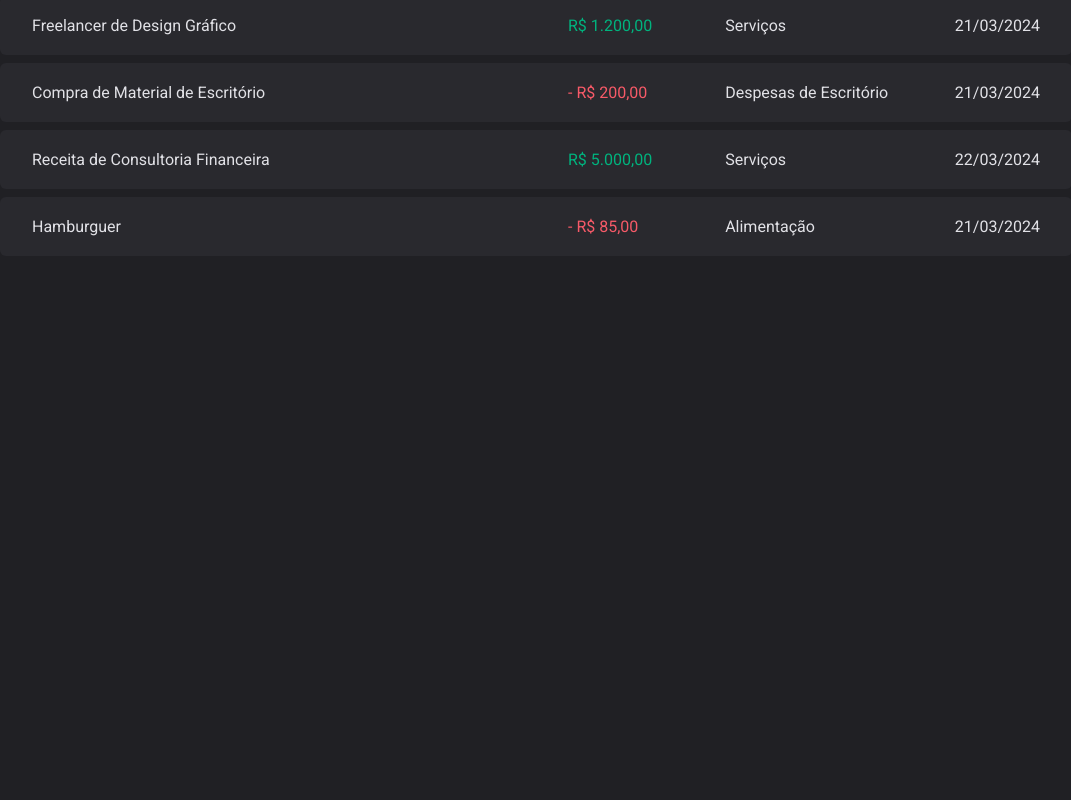
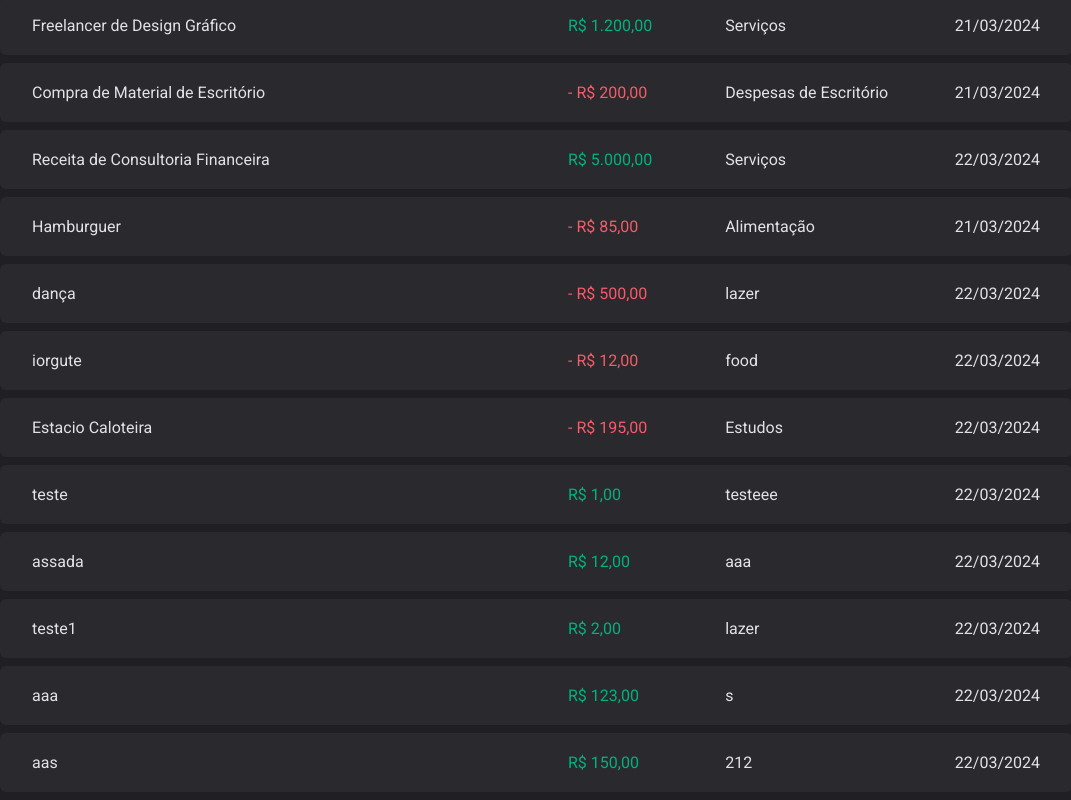
Before and after one commit to PedroMarquesN/control-money, a React (Vite) app: page / in a window 1280 px wide. Shown: the part 909-1709 px from the top of the page, without its empty margins (104-1175 px from the left). Before the commit the page ends 1173 px from the top, so only its background shows below. Built offline with nearby package versions, Linux system fonts and the light colour scheme; data requests are answered from the project's data file; the HTML template or start-up script is replaced by a standard one.

Commit message:
Feat: finish addnewtransaction

```diff
--- a/package.json
+++ b/package.json
@@ -14,6 +14,7 @@
     "@hookform/resolvers": "^3.3.4",
     "@radix-ui/react-dialog": "^1.0.5",
     "@radix-ui/react-radio-group": "^1.1.3",
+    "axios": "^1.6.8",
     "phosphor-react": "^1.4.1",
     "react": "^18.2.0",
     "react-dom": "^18.2.0",
--- a/server.json
+++ b/server.json
@@ -1,7 +1,7 @@
 {
   "transactions": [
     {
-      "id": 1,
+      "id": "1",
       "description": "Desenvolvimento de Site",
       "type": "income",
       "category": "Venda",
@@ -9,7 +9,7 @@
       "createdAt": "2024-03-21T16:50:28.831Z"
     },
     {
-      "id": 2,
+      "id": "2",
       "description": "Consultoria em Marketing",
       "type": "income",
       "category": "Serviços",
@@ -17,7 +17,7 @@
       "createdAt": "2024-03-21T17:20:00.000Z"
     },
     {
-      "id": 3,
+      "id": "3",
       "description": "Aluguel do Escritório",
       "type": "outcome",
       "category": "Despesas Fixas",
@@ -25,7 +25,7 @@
       "createdAt": "2024-03-21T18:15:00.000Z"
     },
     {
-      "id": 4,
+      "id": "4",
       "description": "Venda de Produtos",
       "type": "income",
       "category": "Comércio",
@@ -33,7 +33,7 @@
       "createdAt": "2024-03-21T19:30:00.000Z"
     },
     {
-      "id": 5,
+      "id": "5",
       "description": "Conta de Luz",
       "type": "outcome",
       "category": "Despesas de Energia",
@@ -41,7 +41,7 @@
       "createdAt": "2024-03-21T20:45:00.000Z"
     },
     {
-      "id": 6,
+      "id": "6",
       "description": "Manutenção do Veículo",
       "type": "outcome",
       "category": "Despesas de Transporte",
@@ -49,7 +49,7 @@
       "createdAt": "2024-03-21T21:10:00.000Z"
     },
     {
-      "id": 7,
+      "id": "7",
       "description": "Freelancer de Design Gráfico",
       "type": "income",
       "category": "Serviços",
@@ -57,7 +57,7 @@
       "createdAt": "2024-03-21T22:25:00.000Z"
     },
     {
-      "id": 8,
+      "id": "8",
       "description": "Compra de Material de Escritório",
       "type": "outcome",
       "category": "Despesas de Escritório",
@@ -65,20 +65,87 @@
       "createdAt": "2024-03-21T23:40:00.000Z"
     },
     {
-      "id": 9,
+      "id": "9",
       "description": "Receita de Consultoria Financeira",
       "type": "income",
       "category": "Serviços",
       "price": 5000,
       "createdAt": "2024-03-22T00:55:00.000Z"
-    },    {
-      "id": 10,
+    },
+    {
+      "id": "10",
       "description": "Hamburguer",
       "type": "outcome",
       "category": "Alimentação",
       "price": 85,
       "createdAt": "2024-03-21T16:30:28.831Z"
+    },
+    {
+      "id": "a472",
+      "description": "dança",
+      "price": 500,
+      "category": "lazer",
+      "type": "outcome",
+      "createdAt": "2024-03-22T00:46:22.848Z"
+    },
+    {
+      "id": "bd82",
+      "description": "iorgute",
+      "price": 12,
+      "category": "food",
+      "type": "outcome",
+      "createdAt": "2024-03-22T11:10:50.671Z"
+    },
+    {
+      "id": "107c",
+      "description": "Estacio Caloteira",
+      "price": 195,
+      "category": "Estudos",
+      "type": "outcome",
+      "createdAt": "2024-03-22T11:16:42.695Z"
+    },
+    {
+      "id": "e557",
+      "description": "teste",
+      "price": 1,
+      "category": "testeee",
+      "type": "income",
+      "createdAt": "2024-03-22T11:17:19.090Z"
+    },
+    {
+      "id": "8bf5",
+      "description": "assada",
+      "price": 12,
+      "category": "aaa",
+      "type": "income",
+      "createdAt": "2024-03-22T11:19:15.692Z"
+    },
+    {
+      "id": "c7e3",
+      "description": "teste1",
+      "price": 2,
+      "category": "lazer",
+      "type": "income",
+      "createdAt": "2024-03-22T11:19:40.000Z"
+    },
+    {
+      "id": "2497",
+      "description": "aaa",
+      "price": 123,
+      "category": "s",
+      "type": "income",
+      "createdAt": "2024-03-22T11:21:51.671Z"
+    },
+    {
+      "id": "12cc",
+      "description": "aas",
+      "price": 150,
+      "category": "212",
+      "type": "income",
+      "createdAt": "2024-03-22T11:22:36.594Z"
     }
   ],
-  "delayedEndpoint": { "delay": 2000 }
+  "delayedEndpoint": {
+    "delay": 2000
+  }
 }
--- a/src/components/NewTransactionModal/index.tsx
+++ b/src/components/NewTransactionModal/index.tsx
@@ -4,6 +4,8 @@ import {ArrowCircleDown, ArrowCircleUp, X} from "phosphor-react";
 import * as z  from "zod";
 import {Controller, useForm} from "react-hook-form";
 import {zodResolver} from "@hookform/resolvers/zod";
+import {useContext} from "react";
+import {TransactionContext} from "../../contexts/TransactionsContext.tsx";
 
 const newTransactionFormSchema = z.object({
     description: z.string(),
@@ -14,8 +16,11 @@ const newTransactionFormSchema = z.object({
 
 type newTransactionFormInputs = z.infer<typeof newTransactionFormSchema>
 export function NewTransactionModal() {
+    const {createTransaction} = useContext(TransactionContext)
+
 
     const {
+        reset,
         control,
         register,
         handleSubmit,
@@ -28,8 +33,16 @@ export function NewTransactionModal() {
         }
     )
 
-    function handleCreateNewTransaction(data: newTransactionFormInputs) {
-        console.log(data)
+    async function handleCreateNewTransaction(data: newTransactionFormInputs) {
+        const { description, price,category,type}= data;
+
+        await createTransaction({
+            description,
+            price,
+            type,
+            category
+        })
+        reset()
     }
     return(
         <Dialog.Portal>
@@ -37,34 +50,38 @@ export function NewTransactionModal() {
                     <Content>
                         <Dialog.Title>Nova Transação</Dialog.Title>
                         <CloseButton>
-                    <X size={24}/>
+                            <X size={24} />
                         </CloseButton>
                         <form action="" onSubmit={handleSubmit(handleCreateNewTransaction)}>
-                    <input {...register('description')} type="text" placeholder="Descrição"/>
-                    <input {...register('price', {valueAsNumber: true})} type="number" placeholder="Preço"/>
-                    <input {...register('category')}type="text" placeholder="Categoria"/>
+                            <input {...register('description')} type="text" placeholder="Descrição" />
+                            <input {...register('price', { valueAsNumber: true })} type="number" placeholder="Preço" />
+                            <input {...register('category')} type="text" placeholder="Categoria" />
 
-                    <Controller control={control} name="type" render={({field}) => {
-                        return(
+                            <Controller
+                                control={control}
+                                name="type"
+                                render={({ field }) => {
+                                    return (
                                         <TransactionType onValueChange={field.onChange} value={field.value}>
-                                <TransactionTypeButton value='income' variant='income'>
-                                    <ArrowCircleUp size={24}/>
+                                            <TransactionTypeButton value="income" variant="income">
+                                                <ArrowCircleUp size={24} />
                                                 Entrada
                                             </TransactionTypeButton>
-                                <TransactionTypeButton value='outcome' variant='outcome'>
-                                    <ArrowCircleDown size={24}/>
+                                            <TransactionTypeButton value="outcome" variant="outcome">
+                                                <ArrowCircleDown size={24} />
                                                 Saída
                                             </TransactionTypeButton>
                                         </TransactionType>
+                                    );
+                                }}
+                            />
 
+                            <button disabled={isSubmitting} type="submit">
+                                Cadastrar
+                            </button>
+                        </form>
+                    </Content>
             )
-                    }}/>
-
-                    <button disabled={isSubmitting} type='submit'>Cadastrar</button>
-                </form>
-
-
-            </Content>
         </Dialog.Portal>
     )
 }
--- a/src/contexts/TransactionsContext.tsx
+++ b/src/contexts/TransactionsContext.tsx
@@ -1,4 +1,5 @@
 import {createContext, ReactNode, useEffect, useState} from "react";
+import {api} from "../lib/axios.ts";
 
 interface Transaction{
     id:number
@@ -8,15 +9,23 @@ interface Transaction{
     category:string
     createdAt:string
 }
+interface CreateTransactionInput {
+    description: string
+    price: number
+    category: string
+    type: 'income' | 'outcome'
+}
+
 
 interface TransactionContextType {
     transactions: Transaction[]
+    fetchTransations?: (query?: string) => Promise<void>
+    createTransaction:(data:CreateTransactionInput)=> Promise<void>
 }
 
 interface TransactionProviderProps {
     children: ReactNode
 }
-
 
 export const TransactionContext = createContext({} as TransactionContextType)
 
@@ -24,19 +33,40 @@ export const TransactionContext = createContext({} as TransactionContextType)
 export function TransactionsProvider({children}:TransactionProviderProps) {
     const [transactions, setTransactions] = useState<Transaction[]>([])
 
-    async function loadTransations() {
-        const response = await fetch('http://localhost:3333/transactions')
-        const data = await response.json()
-        setTransactions(data)
+    async function fetchTransations(query?: string) {
+        const response = await api.get('transactions',{
+            params: {
+                q:query
+            }
+        })
+        setTransactions(response.data)
     }
 
     useEffect(() => {
-        loadTransations()
+        fetchTransations()
     }, []);
 
+    async function createTransaction(data:CreateTransactionInput) {
+        const { description, price,category,type}= data;
+
+        const response = await api.post('transactions', {
+            description,
+            price,
+            category,
+            type,
+            createdAt: new Date()
+        })
+
+        setTransactions(state => [ response.data,...state])
+
+    }
 
     return(
-        <TransactionContext.Provider value={{transactions}}>
+        <TransactionContext.Provider value={{
+            transactions,
+            fetchTransations,
+            createTransaction
+        }}>
             {children}
         </TransactionContext.Provider>
     )
--- /dev/null
+++ b/src/lib/axios.ts
@@ -0,0 +1,5 @@
+import axios from "axios";
+
+export const api = axios.create({
+    baseURL: 'http://localhost:3333'
+})
--- a/src/pages/Transactions/SearchForm/index.tsx
+++ b/src/pages/Transactions/SearchForm/index.tsx
@@ -3,6 +3,8 @@ import {MagnifyingGlass} from "phosphor-react";
 import {useForm} from "react-hook-form";
 import * as z from 'zod'
 import {zodResolver} from "@hookform/resolvers/zod";
+import {useContext} from "react";
+import {TransactionContext} from "../../../contexts/TransactionsContext.tsx";
 
 
 const searchFormSchema = z.object({
@@ -11,13 +13,17 @@ const searchFormSchema = z.object({
 
 type SeachFormInputs = z.infer<typeof searchFormSchema>
 export function SearchForm() {
+    const {fetchTransations} = useContext(TransactionContext)
     const {register, handleSubmit, formState:{isSubmitting}} = useForm<SeachFormInputs>({
         resolver: zodResolver(searchFormSchema)
     })
 
     async function handleSearchTransactions(data:SeachFormInputs) {
-        await new Promise(resolve => setTimeout(resolve, 3000))
-        console.log(data)
+        if(fetchTransations){
+            await fetchTransations(data.query)
+        }
+
+
     }
     return (
         <SearchFormContainer onSubmit={handleSubmit(handleSearchTransactions)}>
```
Also changed, not shown: 1 other file (tests, documents, lock files or other folders). Lines whose indentation alone changed are shown as unchanged.
